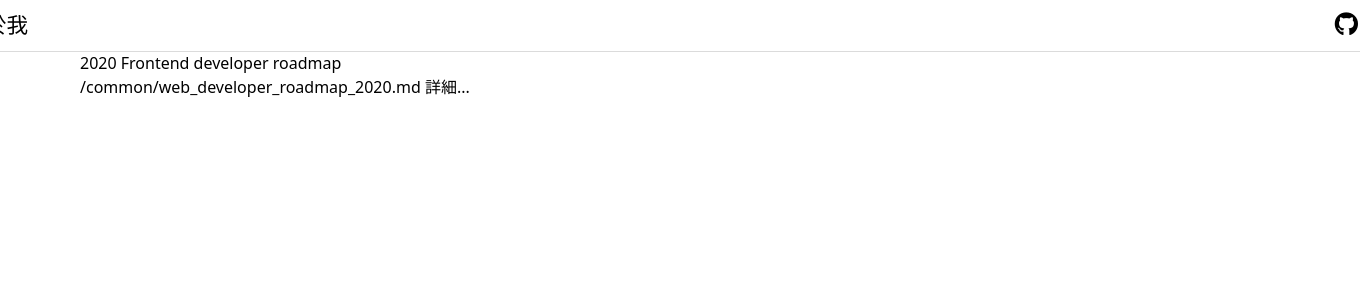
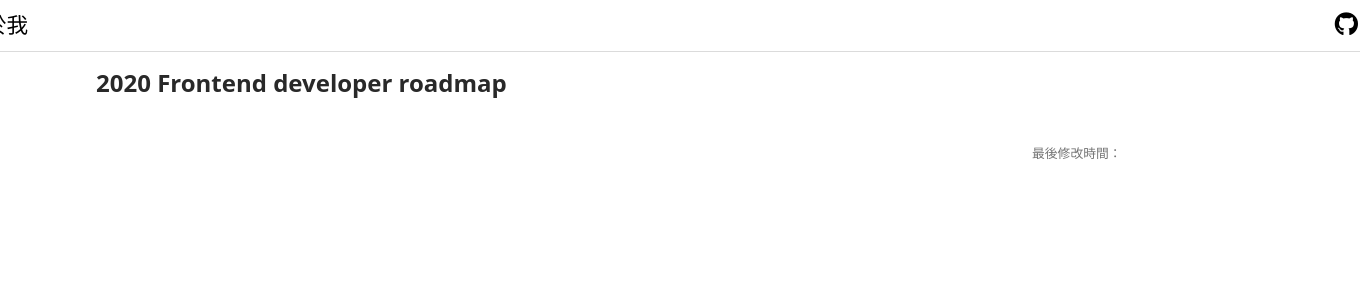
Before and after one commit to wlunareve/archive-wlunareve.github.io, a Vue app in the folder code/: page /markdown in a window 1280 px wide. Shown: the top 300 px of the page, 1360 px wide, since content can reach past the window. Built offline with nearby package versions, Linux system fonts and the light colour scheme.

Commit message:
feat(markdown): list style

```diff
--- a/code/src/views/markdown.vue
+++ b/code/src/views/markdown.vue
@@ -1,21 +1,39 @@
 <template>
   <!-- list -->
-  <div id="markdown">
-    <div class="list">
-      <article v-for="(markdown, index) in markdownList"
-        :key="index"
+  <div id="markdown"
+    class="markdown__wrapper"
+  >
+    <div class="markdown">
+      <article v-for="(markdown) in markdownList"
+        :key="markdown.title"
+        class="article"
       >
-        <header class="list__title">
-          {{ markdown.title }}
-          {{ markdown.time }}
-        </header>
-        <p class="list__introduction">
-          {{ markdown.introduction }}
-        </p>
-        {{ markdown.path }}
-        <a :href="markdown.path">
-          詳細...
-        </a>
+        <div
+          class="article__left-side"
+        >
+          <router-link
+            :to="`/markdown/${markdown.path}`"
+          >
+            <span class="article__title">
+              {{ markdown.title }}
+            </span>
+            <p class="article__introduction">
+              {{ markdown.introduction }}
+            </p>
+          </router-link>
+
+          <div class="label">
+            <span v-for="(label) in markdown.labels"
+              :key="label"
+              class="label__item"
+            >
+              {{ label }}
+            </span>
+          </div>
+        </div>
+        <span class="article__time">
+          最後修改時間：{{ markdown.time }}
+        </span>
       </article>
     </div>
   </div>
@@ -33,6 +51,8 @@
       HelloWorld
     },
 
+    // TODO
+
     setup() {
       console.log(markdownList)
 
@@ -42,3 +62,58 @@
     },
   };
 </script>
+
+<style lang="scss" scoped>
+  @import '../css/color';
+
+  .markdown {
+    margin: 0 auto;
+    width: 1280px;
+  }
+
+  .article {
+    display: grid;
+    grid-template-columns: repeat(4, 1fr);;
+    margin: 1rem 1rem 2rem;
+    color: rgb(117, 117, 117);
+    // flex-direction: column;
+    // align-items: flex-end;
+    // justify-content: space-between;
+
+    &__left-side {
+      grid-column-start: 1;
+      grid-column-end: 4;
+    }
+
+    &__title {
+      font-size: 1.5rem;
+      font-weight: 700;
+      line-height: 2rem;
+      color: rgb(41, 41, 41);
+    }
+
+    &__introduction {
+      display: -webkit-box;
+      overflow: hidden;
+      margin: .5rem 0;
+      height: 3rem;
+      text-overflow: ellipsis;
+      -webkit-line-clamp: 2;
+      -webkit-box-orient: vertical;
+    }
+
+    &__time {
+      align-self: flex-end;
+      font-size: .8rem;
+    }
+  }
+
+  .label {
+    &__item {
+      padding: .125rem .5rem;
+      background-color: rgb(242, 242, 242);
+      border-radius: 100px;
+      cursor: pointer;
+    }
+  }
+</style>
```
